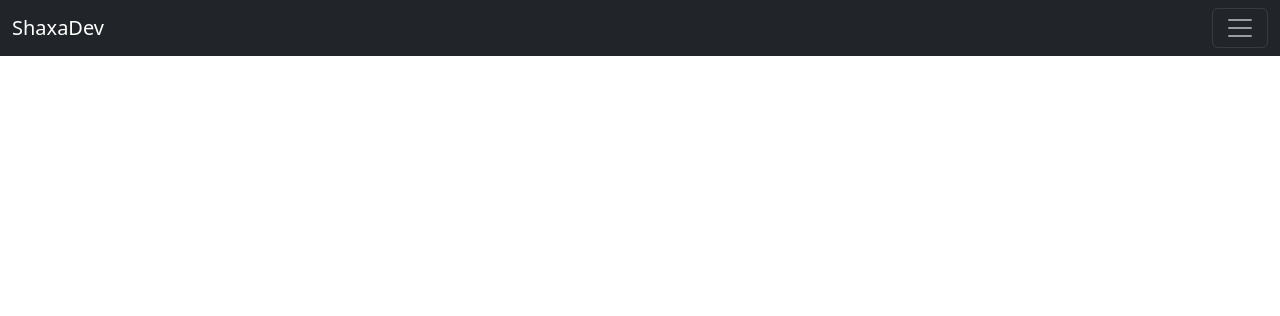
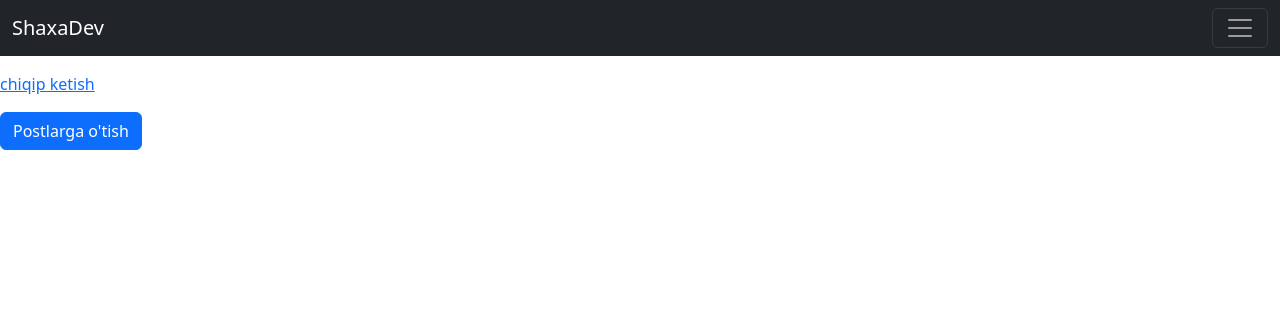
Before and after one commit to shakhriyor080/Blog, a Django app: page / in a window 1280 px wide. Shown: the top 316 px of the page. Run offline with Django 4.2, Linux system fonts and the light colour scheme; a user stored in the database is signed in.

Commit message:
home post

```diff
--- a/templates/base.html
+++ b/templates/base.html
@@ -20,7 +20,7 @@
           <h5 class="offcanvas-title" id="offcanvasDarkNavbarLabel">{{user.username}}</h5>
           <button type="button" class="btn-close btn-close-white" data-bs-dismiss="offcanvas" aria-label="Close"></button>
         </div>
-        {% endif %}
+       {% endif %}
         <div class="offcanvas-body">
           <ul class="navbar-nav justify-content-end flex-grow-1 pe-3">
             <li class="nav-item">
--- a/templates/home.html
+++ b/templates/home.html
@@ -4,12 +4,13 @@
 {% block content %}
 {% if user.is_authenticated %}
 {{user.username }}
-<p><a href="{% url 'logout' %}">chiqip ketish</a></p>
+<p class="mt-5"><a  href="{% url 'logout' %}">chiqip ketish</a></p>
+<a href="{% url 'article_list'%}"><button type="button" class="btn btn-primary">Postlarga o'tish</button></a>
 {% else %}
 
 <P>saytga kirmagansiz</P>
-<a href="{% url 'login'%}">Kirish</a>
-<a href="{% url 'signup' %}">Ro'yhatdan utish </a>
+<a class="mt-5" href="{% url 'login'%}">Kirish</a>
+<a class="mt-5" href="{% url 'signup' %}">Ro'yhatdan utish </a>
 
 {% endif %}
 {% endblock content %}
```
